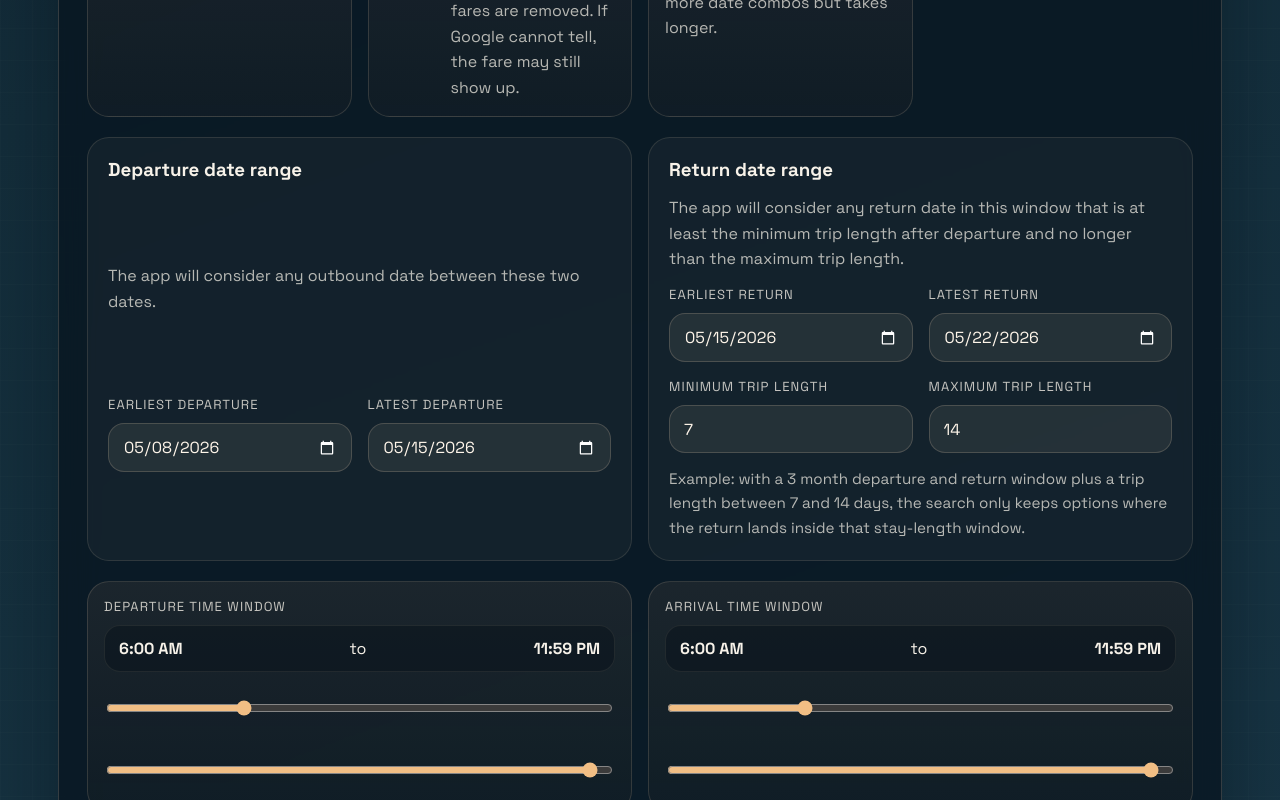
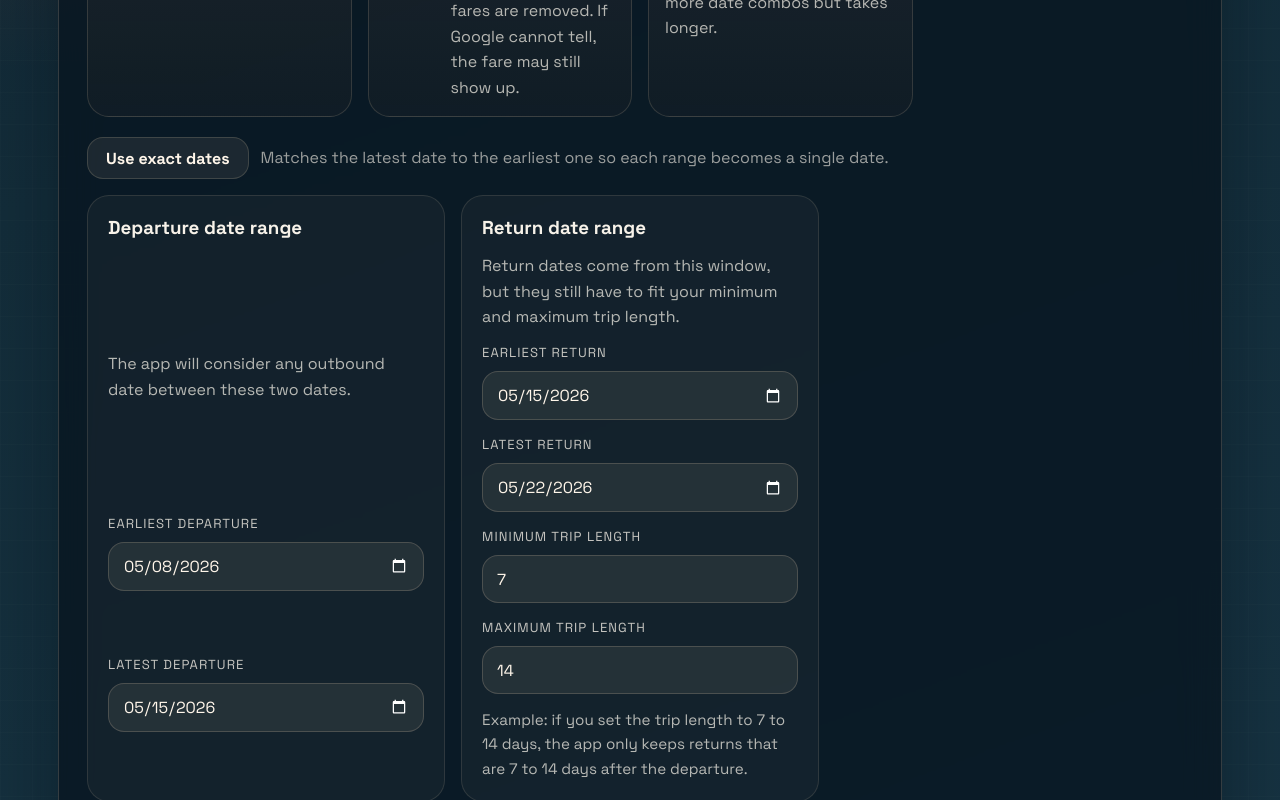
Before and after one commit to MarsLuay/CheapestFlightPicker, a React (Vite) app in the folder workspace/app/web/: page / in a window 1280 px wide. Shown: the part 740-1540 px from the top of the page. Built offline with nearby package versions, Linux system fonts and the light colour scheme; no server answers.

Commit message:
Added exact date shortcut

```diff
--- a/workspace/app/web/src/App.tsx
+++ b/workspace/app/web/src/App.tsx
@@ -81,6 +81,17 @@ export default function App() {
         maximumTripDays: safeMaximumTripDays
       };
     });
+  }
+
+  function collapseDateRangesToSingleDates() {
+    setRequest((currentRequest) => ({
+      ...currentRequest,
+      departureDateTo: currentRequest.departureDateFrom,
+      returnDateTo:
+        currentRequest.tripType === "round_trip"
+          ? currentRequest.returnDateFrom ?? currentRequest.returnDateTo
+          : currentRequest.returnDateTo
+    }));
   }
 
   async function handleSearch(event?: FormEvent<HTMLFormElement>) {
@@ -258,6 +269,22 @@ export default function App() {
           </div>
 
           <div className="date-window-grid">
+            <div className="date-window-actions">
+              <button
+                className="secondary-action secondary-action--compact"
+                type="button"
+                onClick={collapseDateRangesToSingleDates}
+              >
+                {request.tripType === "round_trip"
+                  ? "Use exact dates"
+                  : "Use exact departure date"}
+              </button>
+              <p className="muted-copy">
+                Matches the latest date to the earliest one so each range
+                becomes a single date.
+              </p>
+            </div>
+
             <section className="range-card">
               <h3>Departure date range</h3>
               <p className="field-help">
@@ -295,9 +322,8 @@ export default function App() {
               <section className="range-card">
                 <h3>Return date range</h3>
                 <p className="field-help">
-                  The app will consider any return date in this window that is at
-                  least the minimum trip length after departure and no longer than
-                  the maximum trip length.
+                  Return dates come from this window, but they still have to fit
+                  your minimum and maximum trip length.
                 </p>
                 <div className="range-grid">
                   <label className="field">
@@ -356,9 +382,8 @@ export default function App() {
                   </label>
                 </div>
                 <p className="range-note">
-                  Example: with a 3 month departure and return window plus a
-                  trip length between 7 and 14 days, the search only keeps
-                  options where the return lands inside that stay-length window.
+                  Example: if you set the trip length to 7 to 14 days, the app
+                  only keeps returns that are 7 to 14 days after the departure.
                 </p>
               </section>
             ) : null}
--- a/workspace/app/web/src/styles.css
+++ b/workspace/app/web/src/styles.css
@@ -248,6 +248,14 @@ select {
 .date-window-grid {
   grid-template-columns: repeat(auto-fit, minmax(280px, 1fr));
   margin-top: 20px;
+}
+
+.date-window-actions {
+  align-items: center;
+  display: flex;
+  flex-wrap: wrap;
+  gap: 12px;
+  grid-column: 1 / -1;
 }
 
 .range-grid {
@@ -596,6 +604,10 @@ select {
   transform: translateY(-1px);
 }
 
+.secondary-action--compact {
+  min-height: 42px;
+}
+
 .primary-action:disabled {
   cursor: wait;
   filter: saturate(0.8);
```
